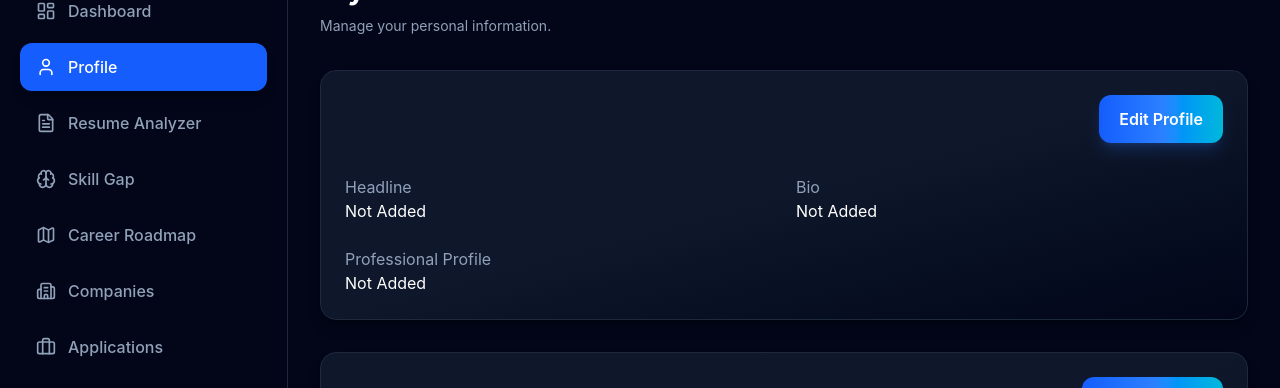
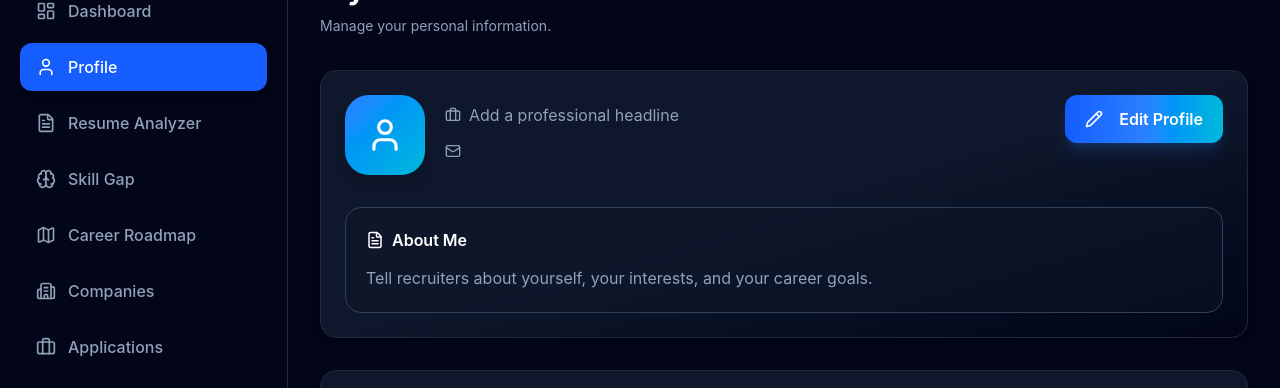
Before and after one commit to RiishiiiB/CareerLens-Ai, a React app in the folder frontend/: page /profile in a window 1280 px wide. Shown: the part 154-542 px from the top of the page. Built offline with nearby package versions, Linux system fonts and the light colour scheme; no server answers; sample sign-in values are in the browser's storage; the HTML template or start-up script is replaced by a standard one.

Commit message:
feat(profile): redesign profile hero component

```diff
--- /dev/null
+++ b/frontend/src/components/profile/ProfileHero.jsx
@@ -0,0 +1,95 @@
+import { motion } from "framer-motion";
+import {
+  User,
+  Mail,
+  Globe,
+  Pencil,
+  Briefcase,
+  FileText,
+} from "lucide-react";
+
+import Card from "../ui/Card";
+import Button from "../ui/Button";
+
+const ProfileHero = ({ user, profile, onEdit }) => {
+  return (
+    <Card className="mt-6 overflow-hidden">
+      <div className="absolute inset-0 -z-10 bg-gradient-to-r from-blue-600/10 via-cyan-500/5 to-transparent" />
+
+      <div className="flex flex-col gap-8 lg:flex-row lg:items-start lg:justify-between">
+        {/* Left */}
+        <div className="flex gap-5">
+          <motion.div
+            whileHover={{ scale: 1.05 }}
+            className="
+              flex
+              h-20
+              w-20
+              items-center
+              justify-center
+              rounded-3xl
+              bg-gradient-to-br
+              from-blue-500
+              to-cyan-500
+              text-white
+              shadow-lg
+            "
+          >
+            <User size={38} />
+          </motion.div>
+
+          <div>
+            <h1 className="text-3xl font-bold text-white">
+              {user?.full_name}
+            </h1>
+
+            <div className="mt-2 flex items-center gap-2 text-slate-400">
+              <Briefcase size={16} />
+              <span>{profile?.headline || "Add a professional headline"}</span>
+            </div>
+
+            <div className="mt-4 flex flex-wrap gap-5 text-sm text-slate-400">
+              <div className="flex items-center gap-2">
+                <Mail size={16} />
+                {user?.email}
+              </div>
+
+              {profile?.portfolio_url && (
+                <a
+                  href={profile.portfolio_url}
+                  target="_blank"
+                  rel="noreferrer"
+                  className="flex items-center gap-2 text-blue-400 hover:text-blue-300"
+                >
+                  <Globe size={16} />
+                  Portfolio
+                </a>
+              )}
+            </div>
+          </div>
+        </div>
+
+        {/* Edit Button */}
+        <Button onClick={onEdit}>
+          <Pencil size={18} />
+          <span className="ml-2">Edit Profile</span>
+        </Button>
+      </div>
+
+      {/* Bio */}
+      <div className="mt-8 rounded-2xl border border-slate-700 bg-slate-900/50 p-5">
+        <div className="mb-3 flex items-center gap-2 text-white">
+          <FileText size={18} />
+          <h3 className="font-semibold">About Me</h3>
+        </div>
+
+        <p className="leading-7 text-slate-400">
+          {profile?.bio ||
+            "Tell recruiters about yourself, your interests, and your career goals."}
+        </p>
+      </div>
+    </Card>
+  );
+};
+
+export default ProfileHero;
--- a/frontend/src/pages/Profile.jsx
+++ b/frontend/src/pages/Profile.jsx
@@ -3,9 +3,8 @@ import toast from "react-hot-toast";
 
 import DashboardLayout from "../components/layout/DashboardLayout";
 import SectionTitle from "../components/ui/SectionTitle";
-import Card from "../components/ui/Card";
-import Button from "../components/ui/Button";
 
+import ProfileHero from "../components/profile/ProfileHero";
 import SkillsSection from "../components/profile/SkillsSection";
 import EditProfileModal from "../components/profile/EditProfileModal";
 import EducationSection from "../components/profile/EducationSection";
@@ -69,60 +68,11 @@ const Profile = () => {
         subtitle="Manage your personal information."
       />
 
-      <Card className="mt-6">
-        <div className="flex items-center justify-between">
-          <div>
-            <h2 className="text-2xl font-bold text-white">
-              {user?.full_name}
-            </h2>
-
-            <p className="mt-2 text-slate-400">
-              {user?.email}
-            </p>
-          </div>
-
-          <Button onClick={() => setOpenModal(true)}>
-            Edit Profile
-          </Button>
-        </div>
-
-        <div className="mt-8 grid gap-6 md:grid-cols-2">
-          <div>
-            <p className="text-slate-400">Headline</p>
-            <p className="text-white">
-              {profile?.headline || "Not Added"}
-            </p>
-          </div>
-
-          <div>
-            <p className="text-slate-400">Bio</p>
-            <p className="text-white">
-              {profile?.bio || "Not Added"}
-            </p>
-          </div>
-
-          <div>
-  <p className="text-slate-400">
-    Professional Profile
-  </p>
-
-  <p className="text-white">
-    {profile?.portfolio_url ? (
-      <a
-        href={profile.portfolio_url}
-        target="_blank"
-        rel="noopener noreferrer"
-        className="text-blue-400 hover:underline"
-      >
-        View Profile
-      </a>
-    ) : (
-      "Not Added"
-    )}
-  </p>
-</div>
-        </div>
-      </Card>
+     <ProfileHero
+  user={user}
+  profile={profile}
+  onEdit={() => setOpenModal(true)}
+/>
 
       <SkillsSection />
        <EducationSection />
```
